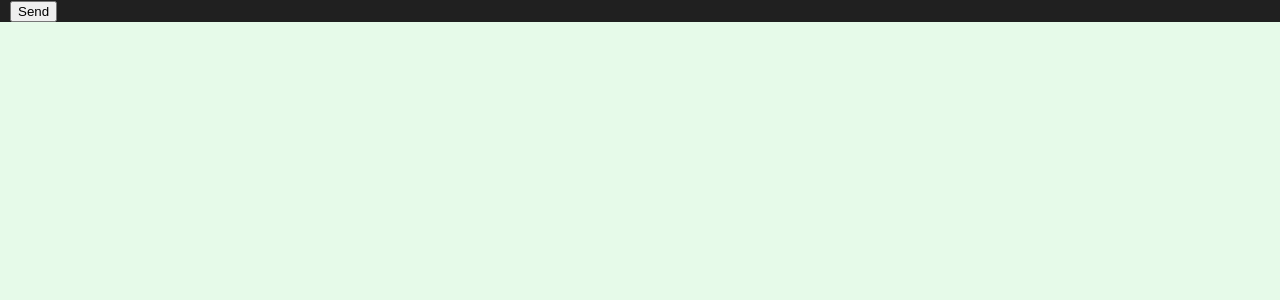
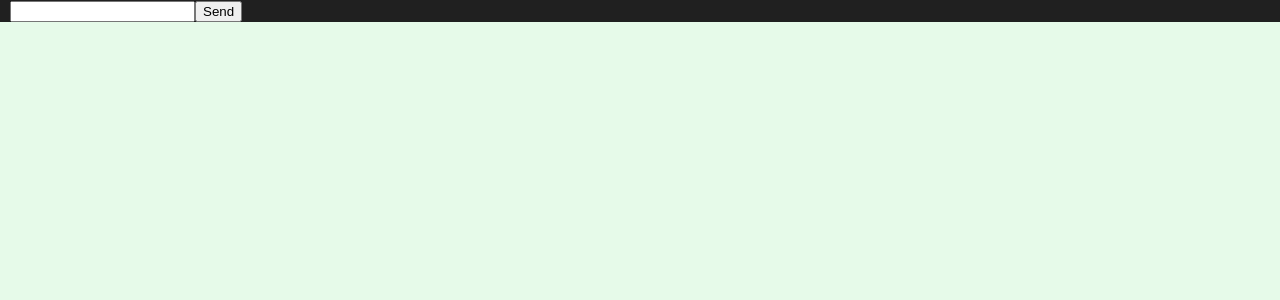
Before and after one commit to valvandor/simple-sosical-network, a React (Create React App) app: page / in a window 1280 px wide. Shown: the top 300 px of the page. Built offline with nearby package versions, Linux system fonts and the light colour scheme.

Commit message:
feat: render a sent messages from a form
create form in App

```diff
--- a/src/App.js
+++ b/src/App.js
@@ -6,15 +6,24 @@ import Message from './components/Message';
 function App() {
 
   const [messageList, setMessageList] = useState([]);
+  const [newMessageText, setNewMessageText] = useState('');
 
-  const addMessage = () => {
-    const copyMessageList = [...messageList];
-    copyMessageList.push({
-      author: 'somebody',
-      text: 'some text'
-    });
-    setMessageList(copyMessageList);
-  };
+  const onSubmitMessageForm = (event) => {
+    event.preventDefault();
+    if (newMessageText){
+      const copyMessageList = [...messageList];
+      copyMessageList.push({
+        author: 'You',
+        text: `${newMessageText}`
+      });
+      setMessageList(copyMessageList);
+      setNewMessageText('')
+    }
+  }
+
+  const onChangeMessageForm = (event) => {
+    setNewMessageText(event.target.value);
+  }
 
   return (
     <div className="App">
@@ -27,9 +36,10 @@ function App() {
         )}
       </div>
 
-      <div>
-        <button onClick={addMessage}>Send</button>
-      </div>
+      <form onSubmit={onSubmitMessageForm} name="messageForm">
+        <input type="text" onChange={onChangeMessageForm} value={newMessageText}/>
+        <input type="submit" value="Send"/>
+      </form>
     </div>
   );
 };
```
